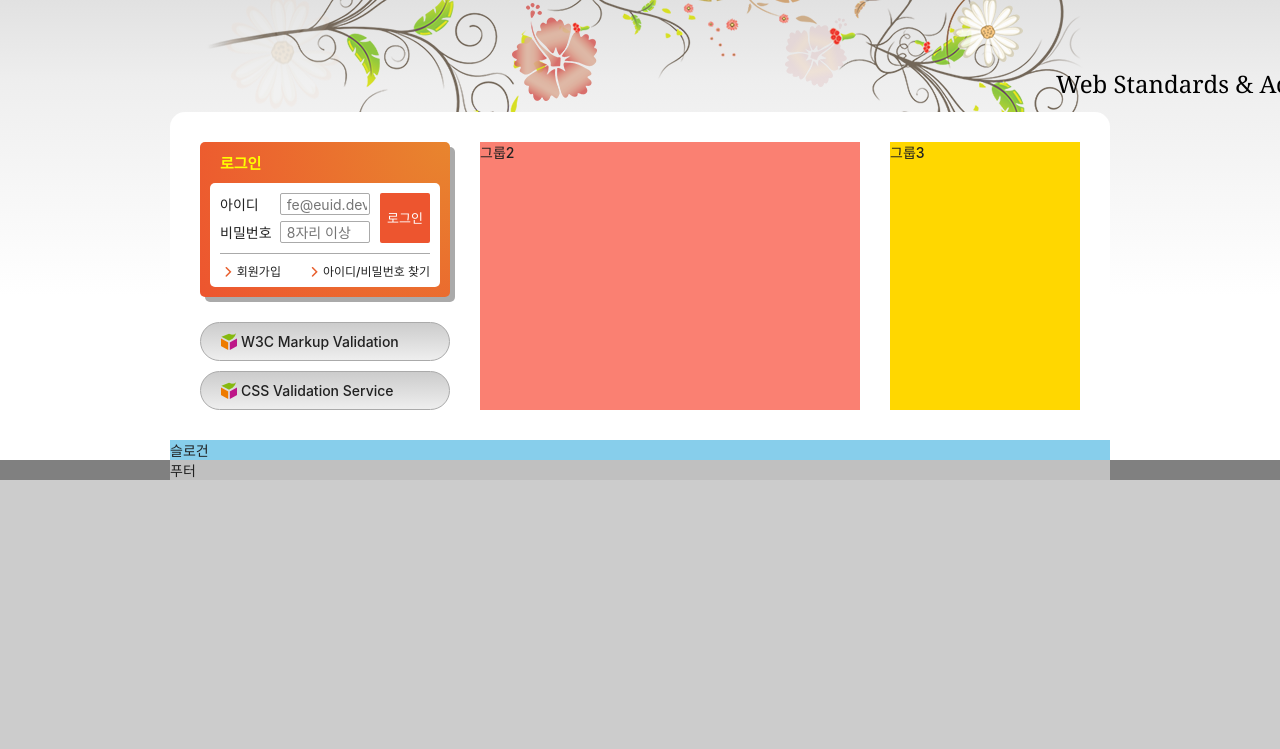
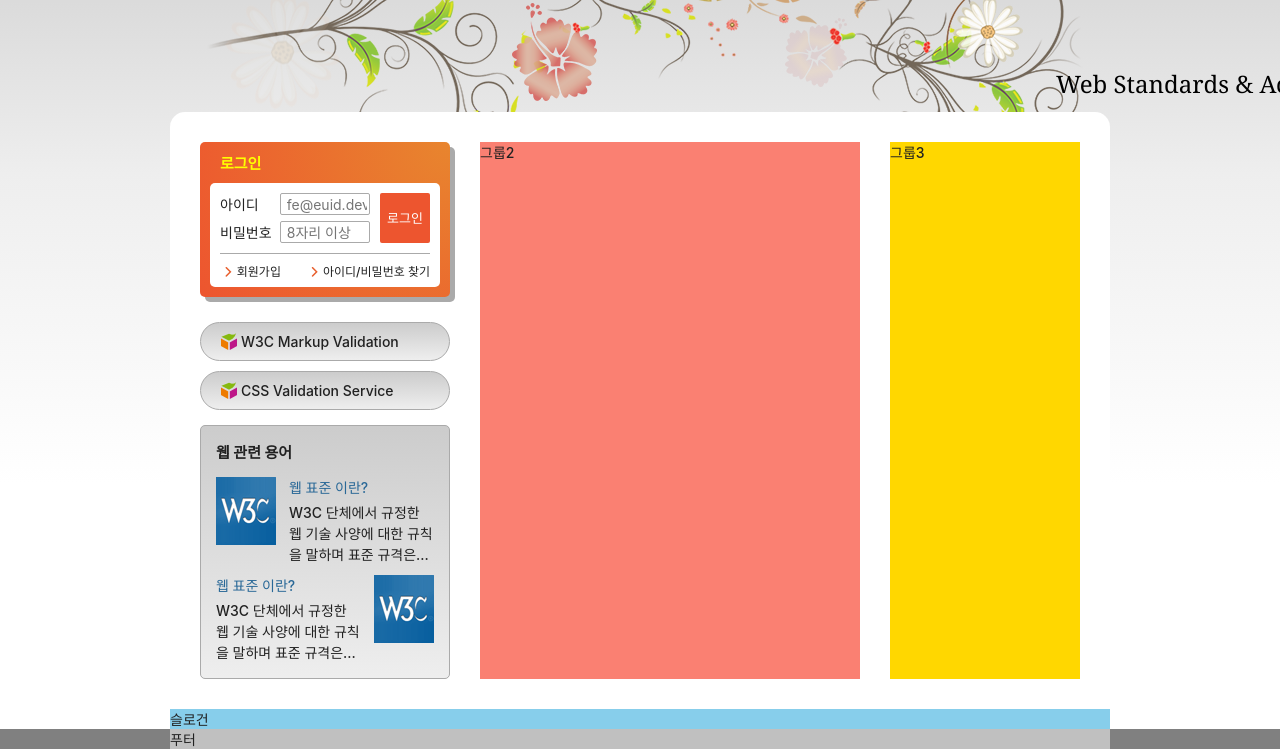
Before and after one commit to chaehaeun/Like-Lion-HTML5, a plain HTML site: page index.html in a window 1280 px wide. Shown: the part 135-884 px from the top of the page. Before the commit the page ends 800 px from the top, so only its background shows below. Drawn offline with Linux system fonts and the light colour scheme; a web font is replaced by a local one.

Commit message:
그룹 1 완성

```diff
--- a/index.html
+++ b/index.html
@@ -155,6 +155,7 @@
             <fieldset>
               <legend>회원 로그인 폼</legend>
               <div class="user-email">
+                <!-- 입력서식은 라벨, 인풋을 같이 디브로 묶어주는게 좋음!! -->
                 <label for="userEmail">아이디</label>
                 <input
                   type="email"
@@ -208,6 +209,32 @@
             >
           </li>
         </ul>
+
+        <section class="term">
+          <h2 class="term-title">웹 관련 용어</h2>
+          <dl class="term-list">
+            <div>
+              <dt class="term-list-subject">웹 표준 이란?</dt>
+              <dd class="term-list-thumbnail">
+                <img src="./assets/web_standards.gif" alt="W3C 로고" />
+              </dd>
+              <dd class="term-list-brief">
+                W3C 단체에서 규정한 웹 기술 사양에 대한 규칙을 말하며 표준
+                규격은...
+              </dd>
+            </div>
+            <div class="cross">
+              <dt class="term-list-subject">웹 표준 이란?</dt>
+              <dd class="term-list-thumbnail">
+                <img src="./assets/web_standards.gif" alt="W3C 로고" />
+              </dd>
+              <dd class="term-list-brief">
+                W3C 단체에서 규정한 웹 기술 사양에 대한 규칙을 말하며 표준
+                규격은...
+              </dd>
+            </div>
+          </dl>
+        </section>
       </div>
       <div class="group group2">그룹2</div>
       <div class="group group3">그룹3</div>
--- a/styles/style.css
+++ b/styles/style.css
@@ -387,6 +387,58 @@ body {
   color: #f00;
 }
 
+.term {
+  background: #ccc linear-gradient(to bottom, #ccc, #eee);
+  margin-top: 15px;
+  padding: 15px;
+  border: 1px solid #aaa;
+  border-radius: 5px;
+}
+
+.term-title {
+  font-weight: 700;
+  font-size: 1.5rem;
+}
+
+.term-list {
+  margin-top: 15px;
+}
+
+.term-list-subject {
+  color: #296897;
+  font-weight: 500;
+}
+
+.term-list > div {
+  display: flow-root;
+  margin-top: 10px;
+}
+
+.term-list-subject,
+.term-list-brief {
+  float: right;
+  width: 145px;
+}
+
+.term-list-thumbnail {
+  float: left;
+}
+
+.term-list-brief {
+  margin-top: 5px;
+  line-height: 1.5;
+}
+
+.cross .term-list-thumbnail {
+  float: right;
+}
+
+.cross .term-list-subject,
+.cross .term-list-brief {
+  float: left;
+}
+
+/* 그룹2 */
 .group2 {
   background-color: salmon;
   width: 380px;
```
